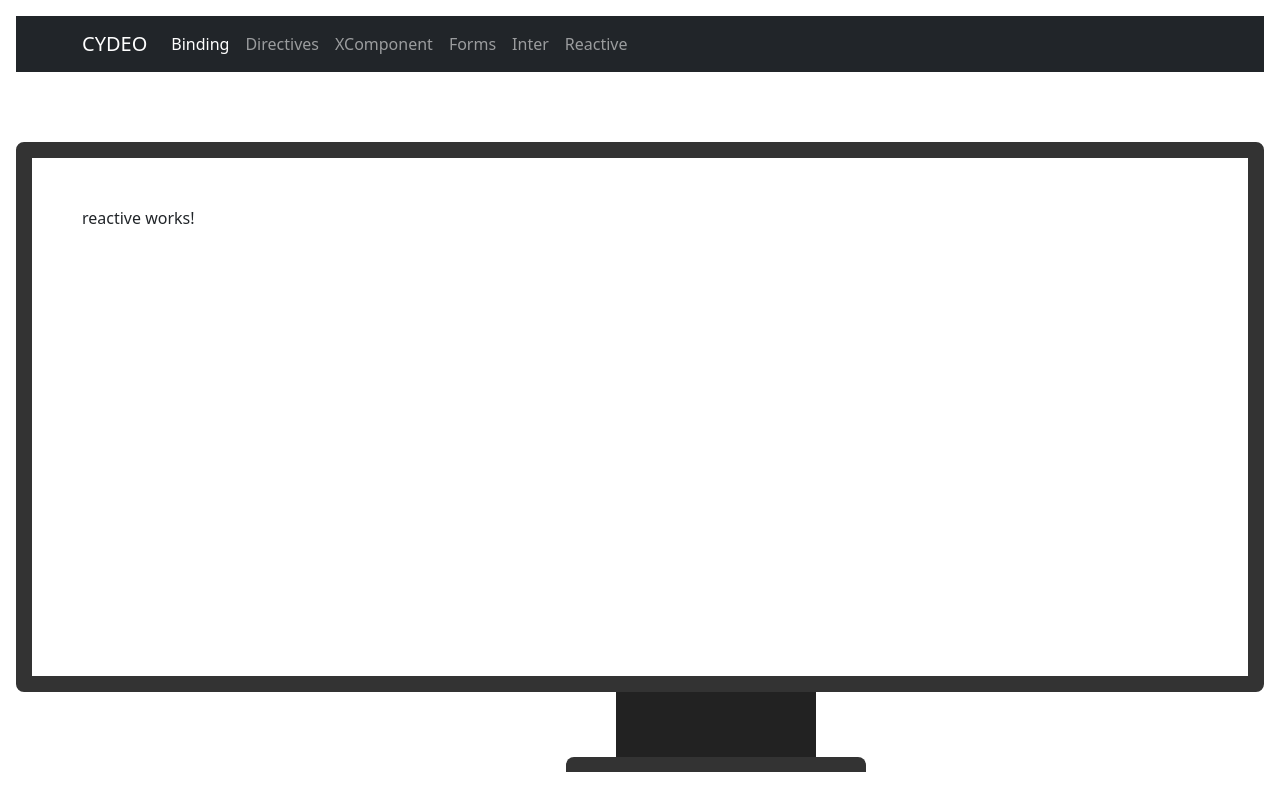
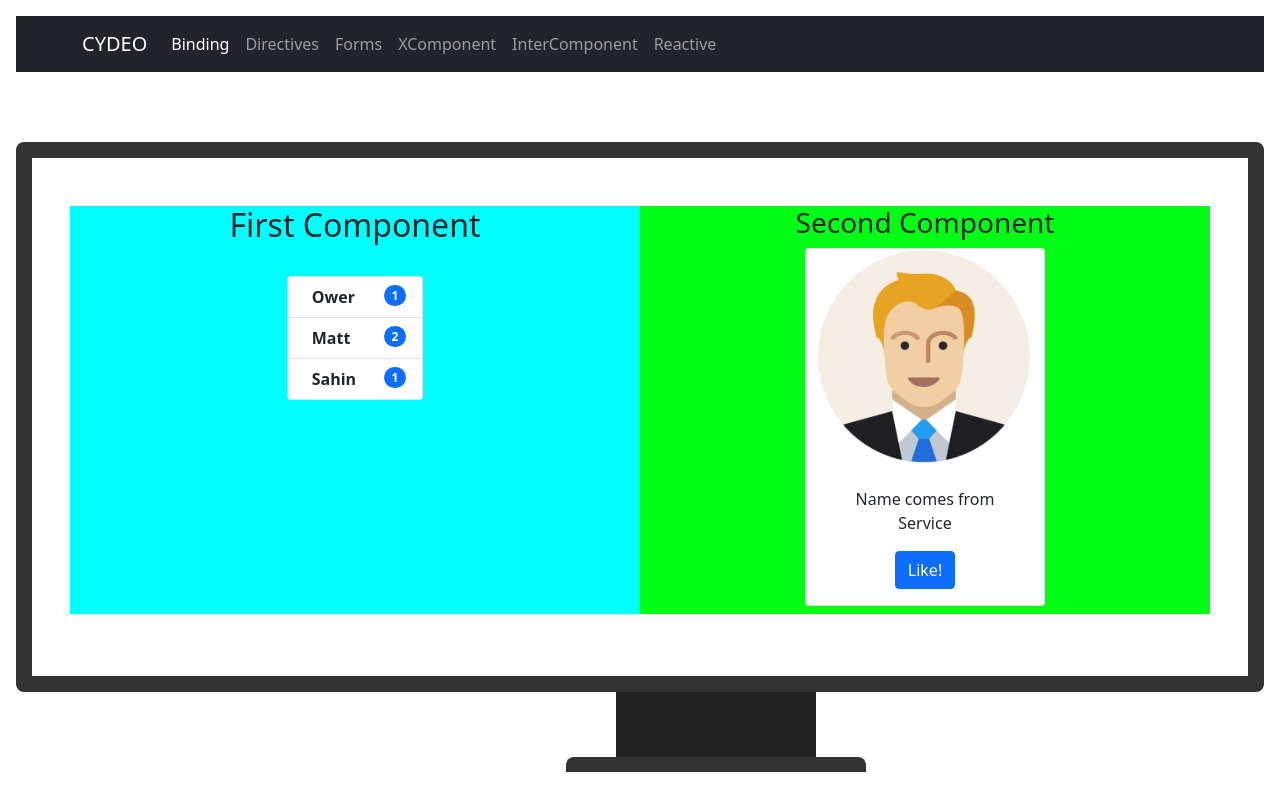
Before and after one commit to owermaiden/angular_lessons, an Angular app: page /reactive in a window 1280 px wide. Built offline with nearby package versions, Linux system fonts and the light colour scheme.

Commit message:
reactive

```diff
--- a/src/app/app.component.html
+++ b/src/app/app.component.html
@@ -14,13 +14,13 @@
             <a class="nav-link" routerLink="/directives">Directives</a>
           </li>
           <li class="nav-item">
+            <a class="nav-link" routerLink="/form">Forms</a>
+          </li>
+          <li class="nav-item">
             <a class="nav-link" routerLink="/xcross">XComponent</a>
           </li>
           <li class="nav-item">
-            <a class="nav-link" routerLink="/form">Forms</a>
-          </li>
-          <li class="nav-item">
-            <a class="nav-link" routerLink="/inter">Inter</a>
+            <a class="nav-link" routerLink="/inter">InterComponent</a>
           </li>
           <li class="nav-item">
             <a class="nav-link" routerLink="/reactive">Reactive</a>
--- a/src/app/interComponent/inter.component.html
+++ b/src/app/interComponent/inter.component.html
@@ -5,7 +5,7 @@
     <div class="card-body text-center">
       <h5 class="card-title">{{ selectedMentor?.name }}</h5>
       <p class="card-text">Name comes from Service</p>
-      <a href="#" class="btn btn-primary">Go somewhere</a>
+      <a class="btn btn-primary" (click)="onLikeMentor( selectedMentor! )">Like!</a>
     </div>
 </div>
 </div>
--- a/src/app/interComponent/inter.component.ts
+++ b/src/app/interComponent/inter.component.ts
@@ -1,6 +1,7 @@
 import { Component, OnInit } from '@angular/core';
 import { IMentor } from '../shared/imentor';
 import { MentorService } from '../shared/mentor.service';
+import { ActivatedRoute, Router } from '@angular/router';
 
 @Component({
   selector: 'app-inter',
@@ -10,10 +11,16 @@ import { MentorService } from '../shared/mentor.service';
 export class InterComponent implements OnInit{
   selectedMentor: IMentor | undefined;
 
-  constructor(private mentorService: MentorService){}
+  constructor(private mentorService: MentorService,
+              private router: Router){}
 
   ngOnInit(): void {
       this.selectedMentor = this.mentorService.selectedMentor;
   }
 
+  onLikeMentor(mentor: IMentor){
+    this.mentorService.likeMentor(mentor);
+    this.router.navigate(['inter']);
+  }
+
 }
--- a/src/app/interComponent/non-related/non-related.component.html
+++ b/src/app/interComponent/non-related/non-related.component.html
@@ -2,12 +2,15 @@
     <div class="col-12 pb-2" style="background-color: aqua;">
         <h2 class="text-center">A usual Component, dont have any child</h2>
         <br>
-        <div class="list-group text-center">
-            <a  class="list-group-item list-group-item-action" aria-current="true"
-                *ngFor="let mentor of mentors"
-                (click)="onSelectMentor(mentor)"> {{ mentor }}
-
-            </a>
+        <div class="d-flex justify-content-center">
+            <div class="list-group w-25">
+                <a class="list-group-item list-group-item-action d-flex justify-content-between align-items-start" *ngFor="let mentor of mentors" (click)="onSelectMentor(mentor.name)">
+                    <div class="ms-2 me-auto">
+                      <div class="fw-bold">{{ mentor.name }}</div>
+                    </div>
+                    <span class="badge bg-primary rounded-pill">{{ mentor.likeCount }}</span>
+                </a>
         </div>
+      </div>
     </div>
 </div>
--- a/src/app/interComponent/non-related/non-related.component.ts
+++ b/src/app/interComponent/non-related/non-related.component.ts
@@ -1,4 +1,4 @@
-import { Component } from '@angular/core';
+import { Component, OnInit } from '@angular/core';
 import { Router } from '@angular/router';
 import { IMentor } from 'src/app/shared/imentor';
 import { MentorService } from 'src/app/shared/mentor.service';
@@ -8,13 +8,22 @@ import { MentorService } from 'src/app/shared/mentor.service';
   templateUrl: './non-related.component.html',
   styleUrls: ['./non-related.component.css']
 })
-export class NonRelatedComponent {
-  mentors: string[] = ['Ower', 'Matt', 'Sahin'];
+export class NonRelatedComponent implements OnInit {
+  // mentors: IMentor[] = [
+  //   {name: 'Ower', likeCount: 1},
+  //   {name: 'Matt', likeCount: 2},
+  //   {name: 'Sahin', likeCount: 1}
+  // ];
+  mentors: IMentor[] = [];
   selectedMentor?: IMentor;
 
   // Dependency Injection
   constructor(private service: MentorService,
               private router: Router){}
+
+  ngOnInit(): void {
+      this.mentors = this.service.getMentors();
+  }
 
 
   onSelectMentor(mentor: string){
--- a/src/app/reactive/reactive.component.html
+++ b/src/app/reactive/reactive.component.html
@@ -1 +1,29 @@
-<p>reactive works!</p>
+<div class="row d-flex justify-content-center">
+    <div class="col-6 pb-2" style="background-color: aqua;">
+        <h2 class="text-center">First Component</h2>
+        <br>
+        <div class="d-flex justify-content-center">
+            <div class="list-group w-25">
+                <a class="list-group-item list-group-item-action d-flex justify-content-between align-items-start" *ngFor="let mentor of mentors" (click)="onSelectMentor(mentor.name)">
+                    <div class="ms-2 me-auto">
+                      <div class="fw-bold">{{ mentor.name }}</div>
+                    </div>
+                    <span class="badge bg-primary rounded-pill">{{ mentor.likeCount }}</span>
+                </a>
+        </div>
+      </div>
+    </div>
+    <div class="col-6 pb-2" style="background-color: rgb(0, 255, 21);">
+        <div class="row d-flex justify-content-center">
+            <h3 class="text-center">Second Component</h3>
+            <div class="card" style="width: 15rem;">
+              <img src="assets/images/403022_business man_male_user_avatar_profile_icon.png" class="card-img-top" alt="...">
+              <div class="card-body text-center">
+                <h5 class="card-title">{{ selectedMentor?.name }}</h5>
+                <p class="card-text">Name comes from Service</p>
+                <a class="btn btn-primary" (click)="onLikeMentor( selectedMentor! )">Like!</a>
+              </div>
+          </div>
+          </div>
+    </div>
+</div>
--- a/src/app/reactive/reactive.component.ts
+++ b/src/app/reactive/reactive.component.ts
@@ -1,10 +1,33 @@
-import { Component } from '@angular/core';
+import { Component, OnInit } from '@angular/core';
+import { IMentor } from '../shared/imentor';
+import { MentorService } from '../shared/mentor.service';
 
 @Component({
   selector: 'app-reactive',
   templateUrl: './reactive.component.html',
   styleUrls: ['./reactive.component.css']
 })
-export class ReactiveComponent {
+export class ReactiveComponent implements OnInit{
+  mentors: IMentor[] = [];
+  selectedMentor?: IMentor;
 
+  // Dependency Injection
+  constructor(private service: MentorService){}
+
+  ngOnInit(): void {
+      // this.selectedMentor = this.service.selectedMentor;
+      this.mentors = this.service.getMentors();
+      this.service.selectedMentor$.subscribe(
+        res => this.selectedMentor = res
+      );
+  }
+
+
+  onSelectMentor(mentor: string){
+    this.service.selectMentor(mentor);
+  }
+
+  onLikeMentor(mentor: IMentor){
+    this.service.likeMentor(mentor);
+  }
 }
--- a/src/app/shared/mentor.service.ts
+++ b/src/app/shared/mentor.service.ts
@@ -1,6 +1,7 @@
 import { Injectable } from '@angular/core';
 import { IMentor } from './imentor';
 import { Mentor } from './mentor';
+import { Subject } from 'rxjs';
 
 @Injectable({
   providedIn: 'root'
@@ -13,6 +14,7 @@ export class MentorService {
   ];
 
   selectedMentor?: IMentor;
+  selectedMentor$: Subject<IMentor> = new Subject();
 
   constructor() { }
 
@@ -26,7 +28,15 @@ export class MentorService {
   }
 
   selectMentor(name : string){
-    this.selectedMentor = this.getMentorByName(name);
+    // this.selectedMentor = this.getMentorByName(name);
+    const selected = this.getMentorByName(name);
+    this.selectedMentor$.next(selected);
+
+  }
+
+  likeMentor(mentor: IMentor){
+    let index: number = this.mentors.findIndex(m => m.name === mentor.name);
+    this.mentors[index].likeCount += 1;
   }
 
 
```
